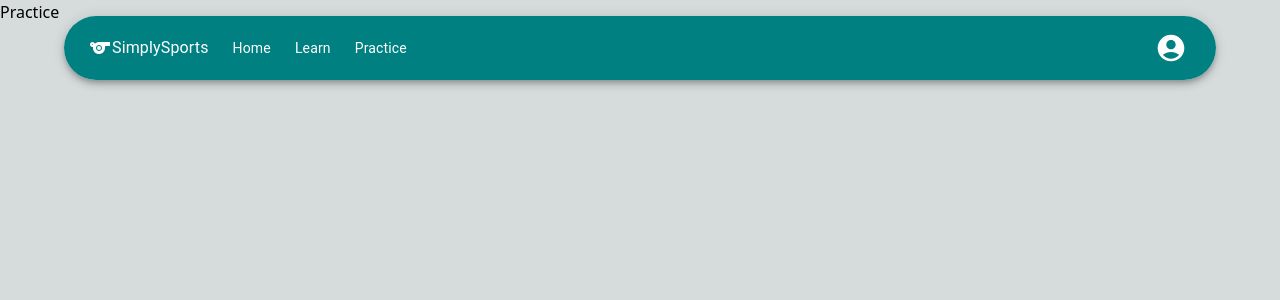
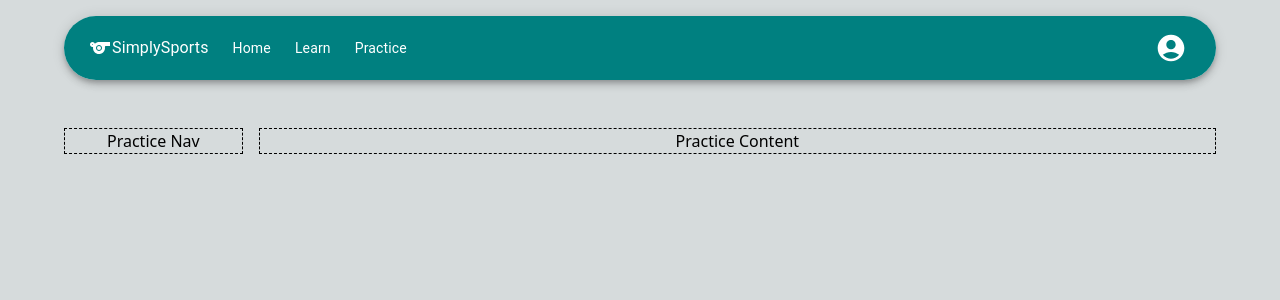
Before and after one commit to ja-perez/simply-sports, a Next.js app: page /practice in a window 1280 px wide. Shown: the top 300 px of the page. Built offline with nearby package versions, Linux system fonts and the light colour scheme.

Commit message:
Added skeleton structure to both learn and practice pages.

```diff
--- a/src/app/learn/page.tsx
+++ b/src/app/learn/page.tsx
@@ -1,10 +1,37 @@
 import TopBarNav from '@/components/top-bar-nav';
+
+import Box from '@mui/material/Box';
+import Grid from '@mui/material/Grid';
+import Container from '@mui/material/Container';
 
 export default function Learn() {
     return (
         <main>
             <TopBarNav />
-            <h1>Learn</h1>
+            <Container
+                sx={{
+                    display: 'flex',
+                    justifyContent: 'center',
+                    height: "100vh",
+                    pt: { xs: 12, sm: 16 },
+                    pb: { xs: 8, sm: 12 },
+                }}
+                maxWidth="lg"
+                id="learn-container"
+            >
+                <Grid container spacing={2} id="learn-content-grid-container">
+                    <Grid item xs={2} id="learn-nav-grid-item">
+                        <Box sx={{ textAlign: 'center' }} border="dashed 1px">
+                            <h1>Learn Nav</h1>
+                        </Box>
+                    </Grid>
+                    <Grid item xs={10} id="learn-body-grid-item">
+                        <Box sx={{ textAlign: 'center' }} border="dashed 1px">
+                            <p>Learn Content</p>
+                        </Box>
+                    </Grid>
+                </Grid>
+            </Container>
         </main>
     );
 }
--- a/src/app/practice/page.tsx
+++ b/src/app/practice/page.tsx
@@ -1,10 +1,37 @@
 import TopBarNav from "@/components/top-bar-nav";
+
+import Container from "@mui/material/Container";
+import Box from "@mui/material/Box";
+import Grid from "@mui/material/Grid";
 
 export default function Practice() {
     return (
         <main>
             <TopBarNav />
-            <h1>Practice</h1>
+            <Container
+                sx={{
+                    display: 'flex',
+                    justifyContent: 'center',
+                    height: "100vh",
+                    pt: { xs: 12, sm: 16 },
+                    pb: { xs: 8, sm: 12 },
+                }}
+                maxWidth="lg"
+                id="practice-container"
+            >
+                <Grid container spacing={2} id="practice-content-grid-container">
+                    <Grid item xs={2} id="practice-nav-grid-item">
+                        <Box sx={{ textAlign: 'center' }} border="dashed 1px">
+                            <h1>Practice Nav</h1>
+                        </Box>
+                    </Grid>
+                    <Grid item xs={10} id="practice-body-grid-item">
+                        <Box sx={{ textAlign: 'center' }} border="dashed 1px">
+                            <p>Practice Content</p>
+                        </Box>
+                    </Grid>
+                </Grid>
+            </Container>
         </main>
     );
 }
```
